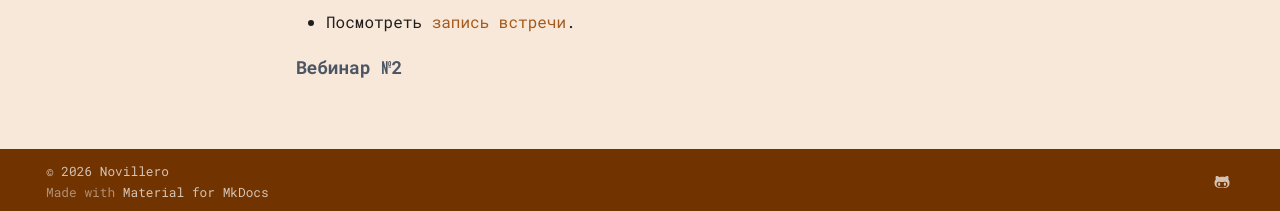
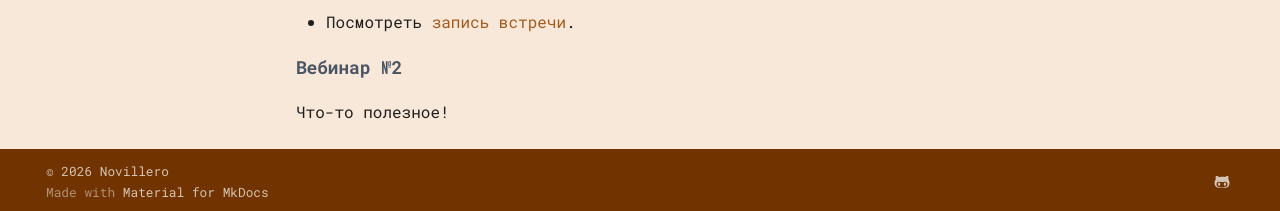
Before and after one commit to novillero/dac-adv-2, an MkDocs documentation site: the page built from docs/meetings.md, in a window 1280 px wide and 953 px high. Shown: the part 739-950 px from the top of the window. Built offline with MkDocs 1.6.1 and Material for MkDocs 9.7.7, drawn with Linux system fonts in a browser that asks for light colours; some web fonts are replaced.

Commit message:
что-то полезное

```diff
--- a/docs/meetings.md
+++ b/docs/meetings.md
@@ -21,3 +21,5 @@
 * Посмотреть [запись встречи](https://disk.yandex.ru/i/6adtlhvipQsaWw){target=_blank}.
 
 #### Вебинар №2
+
+Что-то полезное!
```
